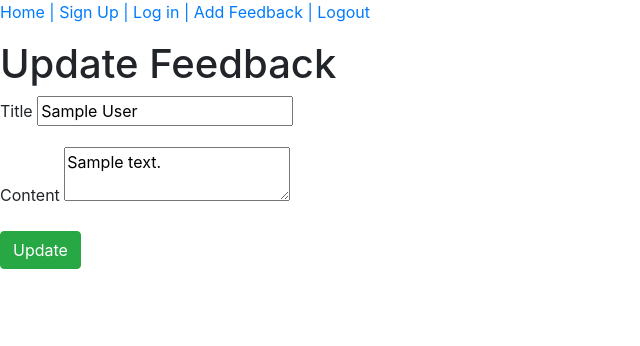
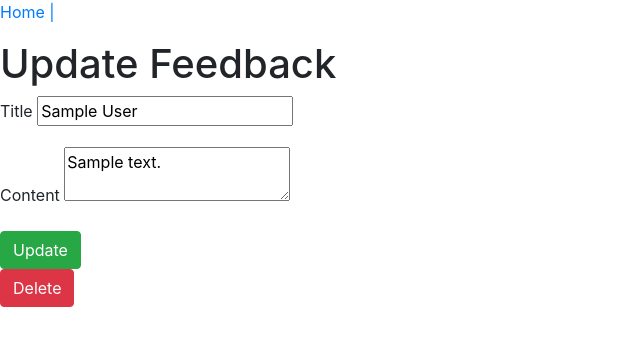
Before and after one commit to MarkBJohns/authentication_exercise, a Flask app: page /feedback/1/update in a window 1280 px wide. Shown: the top 346 px of the page, without its empty margins (0-640 px from the left). Run offline with Flask 3, Linux system fonts and the light colour scheme; the visitor is signed in with stand-in values (Sample User, id 1); tables that the repository leaves empty hold one stand-in row (values such as "Sample post").

Commit message:
finished project

```diff
--- a/app.py
+++ b/app.py
@@ -25,7 +25,10 @@
 
 @app.route('/')
 def homepage():
-    return redirect('/register')
+    if "user_id" in session:
+        return redirect(url_for('show_user', username=session["user_id"]))
+    else:
+        return redirect('/register')
 
 #   ==============================================================
 #       REGISTRATION
@@ -99,7 +102,10 @@
 def show_user(username):
     if "user_id" in session and username == session["user_id"]:
         user = User.query.filter_by(username=username).first()
-        return render_template('user.html', user=user)
+        if user:
+            return render_template('user.html', user=user)
+        else:
+            abort(403)
     else:
         abort(403)
 
@@ -128,7 +134,6 @@
 @app.route('/users/<string:username>/feedback/add', methods=['POST'])
 def create_feedback(username):
     if "user_id" in session and session["user_id"] == username:
-        user = User.query.filter_by(username=username).first()
         form = AddFeedback()
 
         if form.validate_on_submit():
@@ -146,8 +151,11 @@
 @app.route('/feedback/<int:f_id>/update')
 def show_update_feedback_form(f_id):
     fb = Feedback.query.filter_by(id=f_id).first()
-    form = AddFeedback(obj=fb)
-    return render_template('update_feedback.html', form=form, fb=fb)
+    if fb:
+        form = AddFeedback(obj=fb)
+        return render_template('update_feedback.html', form=form, fb=fb)
+    else:
+        abort(403)
 
 @app.route('/feeback/<int:f_id>/update', methods=['POST'])
 def update_feedback(f_id):
@@ -168,6 +176,13 @@
     else:
         return render_template('update_feedback.html', form=form)
 
+@app.route('/feedback/<int:f_id>/delete')
+def delete_feedback(f_id):
+    fb = Feedback.query.filter_by(id=f_id).first()
+    db.session.delete(fb)
+    db.session.commit()
+    return redirect(f'/users/{session["user_id"]}')
+
 #   --------------------------------------------------------------
 #   PART FOUR
 #   --------------------------------------------------------------
--- a/templates/base.html
+++ b/templates/base.html
@@ -8,11 +8,16 @@
 </head>
 <body>
     <nav>
+        {% if user is defined and "user_id" in session and user.username == session["user_id"] %}
+        <h4>Hello {{session["user_id"]}}</h4>
+        {% endif %}
         <p>
             <a href="/">Home |</a>
+            {% if "user_id" not in session %}
             <a href="/register">Sign Up |</a>
             <a href="/login">Log in |</a>
-            {% if "user_id" in session %}
+            {% endif %}
+            {% if user is defined and "user_id" in session and user.username == session["user_id"] %}
             <a href="/users/{{session['user_id']}}/feedback/add">Add Feedback |</a>
             <a href="/logout">Logout</a>
             {% endif %}
--- a/templates/update_feedback.html
+++ b/templates/update_feedback.html
@@ -20,4 +20,8 @@
     <button type="submit" class="btn btn-success">Update</button>
 </form>
 
+<a href="/feedback/{{fb.id}}/delete">
+    <button class="btn btn-danger">Delete</button>
+</a>
+
 {% endblock %}
--- a/templates/user.html
+++ b/templates/user.html
@@ -20,11 +20,11 @@
 </ul>
 
 <a href="/users/{{user.username}}/feedback/add">
-    <button>Add Feedback</button>
+    <button class="btn btn-success">Add Feedback</button>
 </a>
 
 <a href="/users/{{user.username}}/delete">
-    <button>Delete User</button>
+    <button class="btn btn-danger">Delete User</button>
 </a>
 
 {% endblock %}
```
